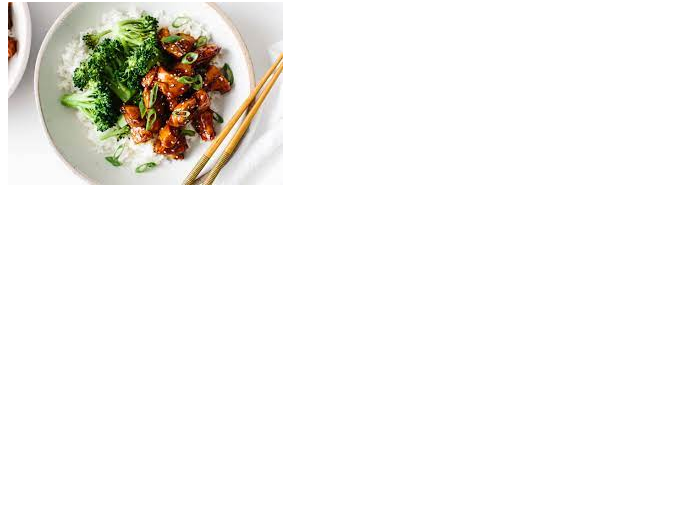
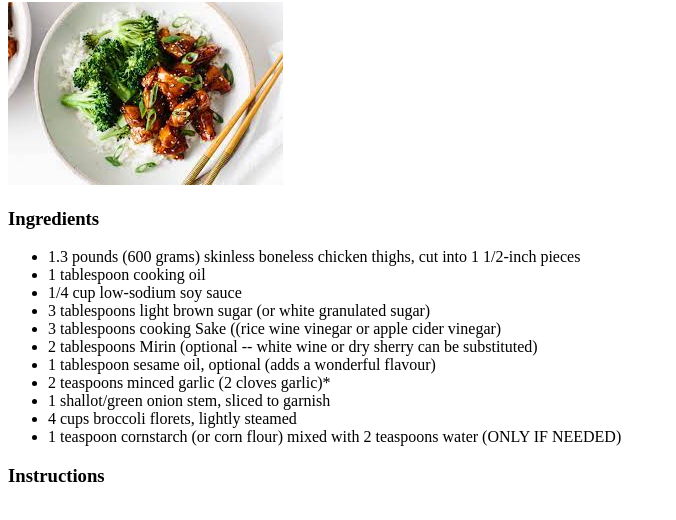
Before and after one commit to BrandonC0x/odin-recipes, a plain HTML site: page recipes/chickenteriyaki.html in a window 1280 px wide. Shown: the part 78-598 px from the top of the page, without its empty margins (0-676 px from the left). Drawn offline with Linux system fonts and the light colour scheme.

Commit message:
add chickenteriyaki.html

```diff
--- a/recipes/chickenteriyaki.html
+++ b/recipes/chickenteriyaki.html
@@ -9,6 +9,20 @@
 <body>
     <h1>Chicken Teryaki Recipe</h1>
     <img src="chickenteriyaki.jpeg" alt="Chicken Teriyaki">
-
+    <h3>Ingredients</h3>
+    <ul>
+        <li>1.3 pounds (600 grams) skinless boneless chicken thighs, cut into 1 1/2-inch pieces</li>
+        <li>1 tablespoon cooking oil</li>
+        <li>1/4 cup low-sodium soy sauce</li>
+        <li>3 tablespoons light brown sugar (or white granulated sugar)</li>
+        <li>3 tablespoons cooking Sake ((rice wine vinegar or apple cider vinegar)</li>
+        <li>2 tablespoons Mirin (optional -- white wine or dry sherry can be substituted)</li>
+        <li>1 tablespoon sesame oil, optional (adds a wonderful flavour)</li>
+        <li>2 teaspoons minced garlic (2 cloves garlic)*</li>
+        <li>1 shallot/green onion stem, sliced to garnish</li>
+        <li>4 cups broccoli florets, lightly steamed</li>
+        <li>1 teaspoon cornstarch (or corn flour) mixed with 2 teaspoons water (ONLY IF NEEDED)</li>
+    </ul>
+    <h3>Instructions</h3>
 </body>
 </html>
```
